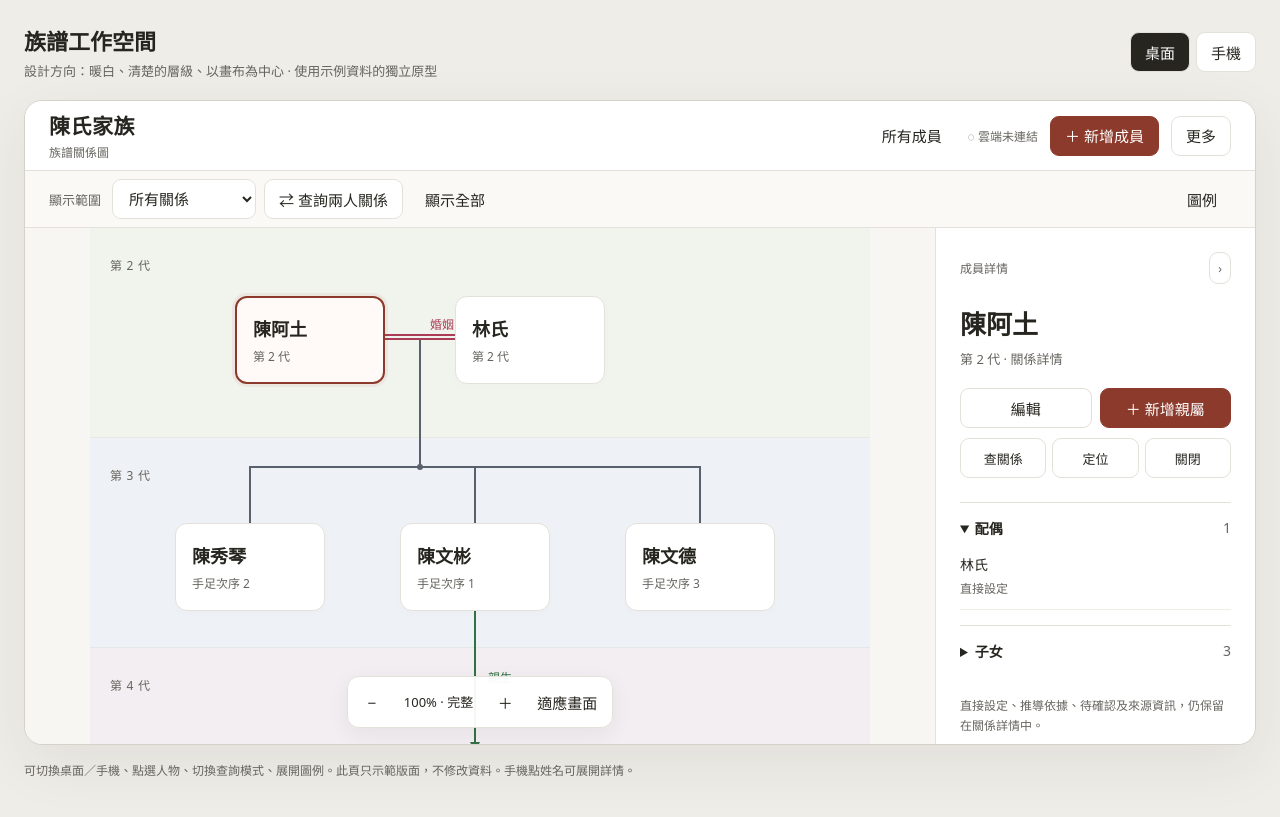
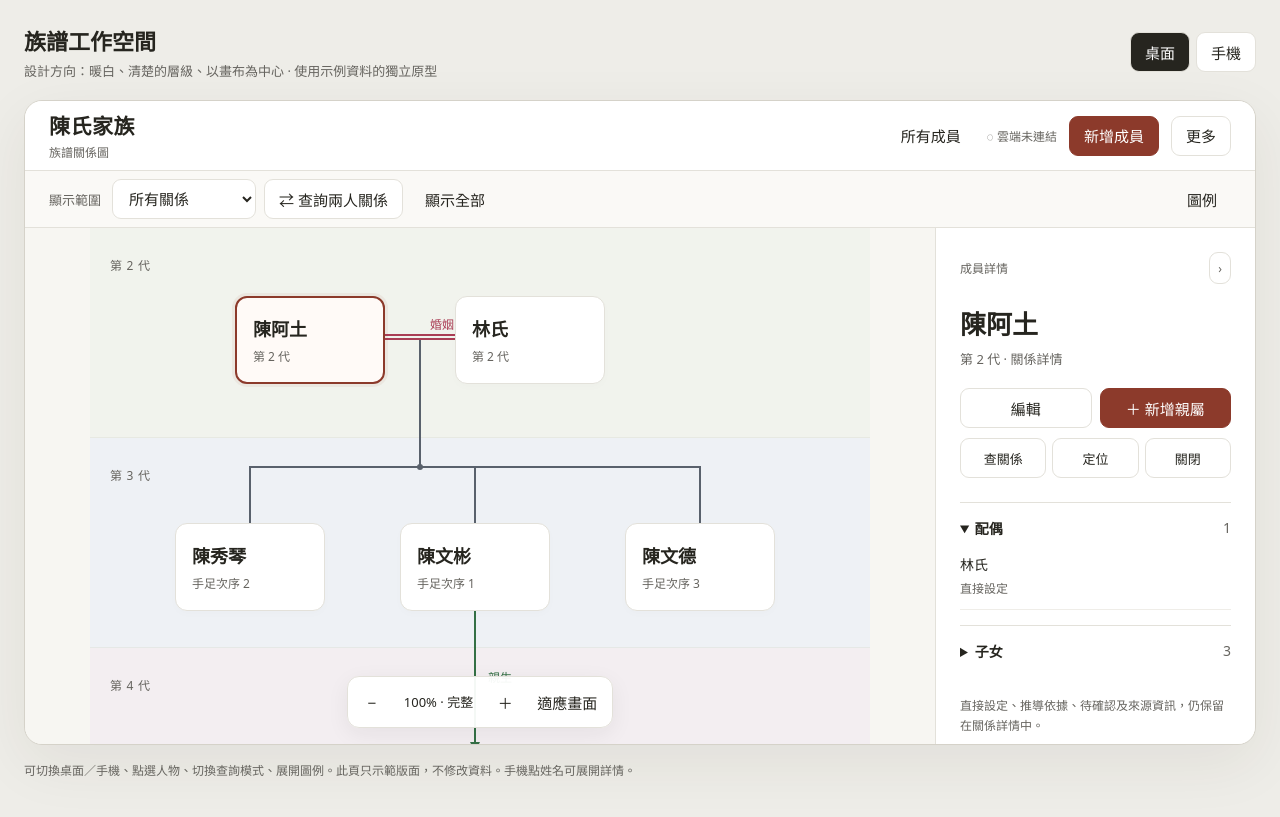
Before and after one commit to Scarletmist/FamilyTree, a website: page design/ui-layout-prototype.html in a window 1280 px wide. Drawn offline with Linux system fonts and the light colour scheme.

Commit message:
feat: update button labels for clarity in family tree interface

```diff
--- a/design/ui-layout-prototype.html
+++ b/design/ui-layout-prototype.html
@@ -8,7 +8,7 @@
 <div class="presentation" id="presentation">
 <div class="intro"><div><h1>族譜工作空間</h1><p>設計方向：暖白、清楚的層級、以畫布為中心 · 使用示例資料的獨立原型</p></div><div class="mode" role="group" aria-label="版面示意"><button id="desktop" aria-pressed="true">桌面</button><button id="mobile" aria-pressed="false">手機</button></div></div>
 <div class="shell">
-<header class="header"><div class="identity"><strong>陳氏家族</strong><small>族譜關係圖</small></div><button class="text members" data-demo="成員清單保留搜尋、篩選、最近查看、排行群組、合併與復原入口。">所有成員</button><span class="sync">◌ 雲端未連結</span><button class="accent" data-demo="新增成員延續原本表單、關係驗證與草稿流程。">＋ 新增成員</button><button aria-label="更多操作" data-demo="更多：匯入、匯出、Google Drive、編輯家族名稱、姓名顯示、已忽略待補項目。">更多</button></header>
+<header class="header"><div class="identity"><strong>陳氏家族</strong><small>族譜關係圖</small></div><button class="text members" data-demo="成員清單保留搜尋、篩選、最近查看、排行群組、合併與復原入口。">所有成員</button><span class="sync">◌ 雲端未連結</span><button class="accent" data-demo="新增成員延續原本表單、關係驗證與草稿流程。">新增成員</button><button aria-label="更多操作" data-demo="更多：匯入、匯出、Google Drive、編輯家族名稱、姓名顯示、已忽略待補項目。">更多</button></header>
 <div class="toolbar"><label for="scope">顯示範圍</label><select id="scope"><option>所有關係</option><option>陳阿土 ＋ 林氏</option></select><button id="query">⇄ 查詢兩人關係</button><button id="reset" class="text">顯示全部</button><span class="spacer"></span><button class="text" id="legend-button" aria-expanded="false">圖例</button></div>
 <div class="result" id="result" hidden><strong>陳文彬是陳阿土的兒子</strong><button id="swap">交換</button><button data-demo="正式版保留完整關係路徑、替代路徑、待確認與來源。">路徑</button></div>
 <div class="main"><div class="canvas"><div class="drawing">
```
Also changed, not shown: src/family-tree.html (+1 -1 lines).
